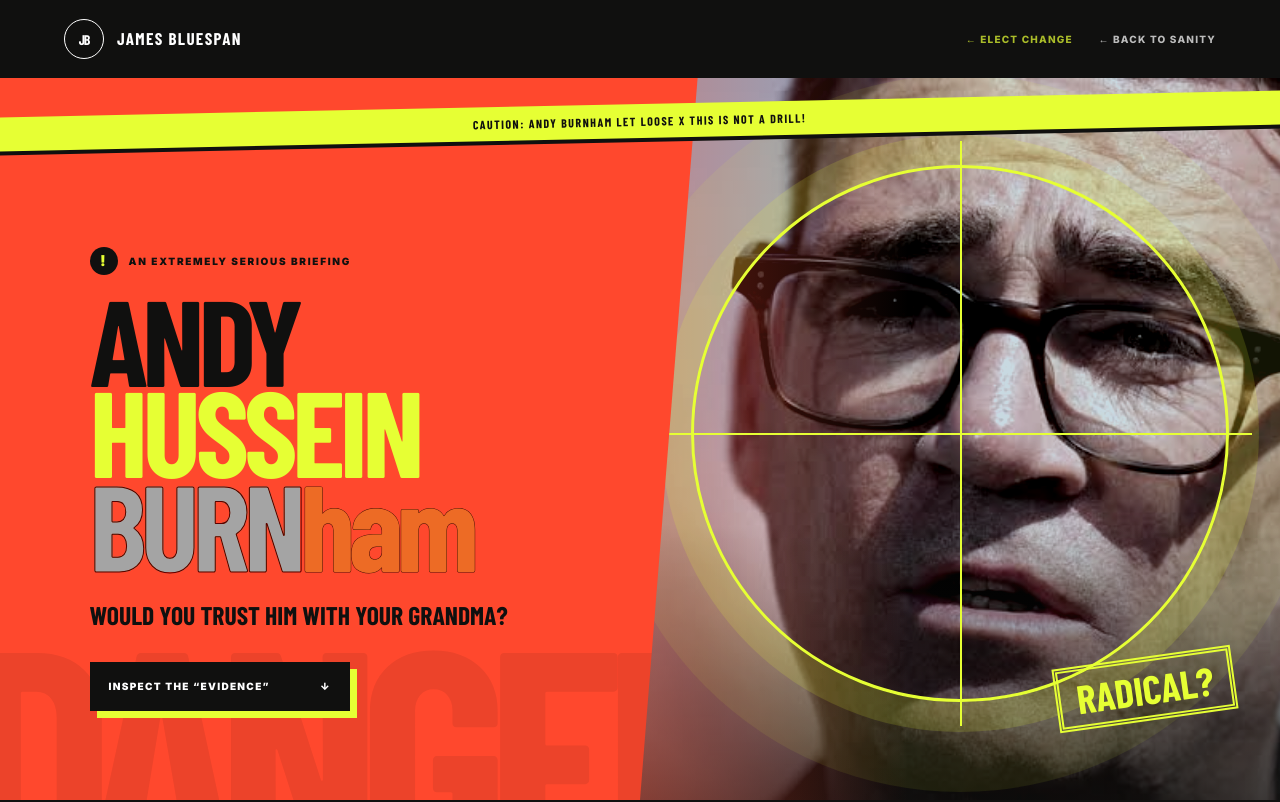
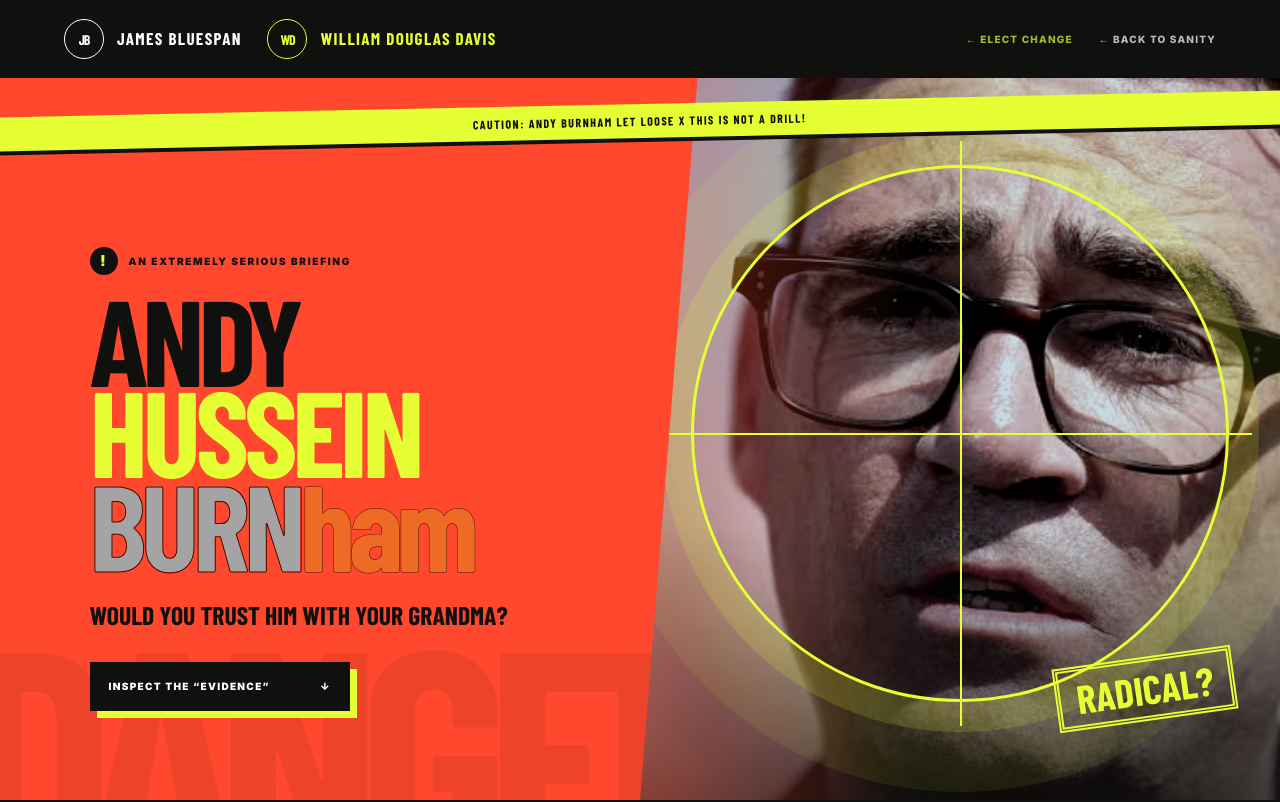
Before and after one commit to manualAlan/James-Bluespan-Campaign, a Next.js app: page /kalahooska in a window 1280 px wide. Shown: the top 802 px of the page. Built offline with nearby package versions, Linux system fonts and the light colour scheme; grey boxes are pictures that could not be loaded; a web font is replaced by a local one.

Commit message:
Add Davis campaign wordmark

```diff
--- a/app/globals.css
+++ b/app/globals.css
@@ -73,6 +73,8 @@ footer small { justify-self:end; font-size:8px; text-transform:uppercase; letter
 /* Kalahooska satire */
 .danger-page { --acid:#e6ff34; --alarm:#ff482d; --black:#10100f; background:#e9e3d5; color:var(--black); }
 .danger-nav { height:78px; padding:0 clamp(20px,5vw,72px); background:var(--black); color:#fff; display:grid; grid-template-columns:1fr auto; align-items:center; position:absolute; inset:0 0 auto; z-index:8; }
+.campaign-wordmarks { display:flex; align-items:center; gap:clamp(16px,2vw,30px); min-width:0; }
+.campaign-wordmarks .davis-wordmark { color:var(--acid); }
 .danger-links { justify-self:end; display:flex; align-items:center; gap:clamp(14px,2vw,28px); }
 .danger-links a { text-transform:uppercase; letter-spacing:.12em; font-size:10px; font-weight:800; white-space:nowrap; }
 .danger-links .elect-link { color:var(--acid); }
@@ -141,4 +143,4 @@ footer small { justify-self:end; font-size:8px; text-transform:uppercase; letter
 .danger-footer { background:var(--black); color:#fff; padding:30px clamp(24px,7vw,110px); display:flex; justify-content:space-between; gap:20px; font-size:8px; text-transform:uppercase; letter-spacing:.12em; opacity:1; }
 .danger-footer span,.danger-footer small { opacity:.55; }
 @media(max-width:800px){.danger-nav{grid-template-columns:1fr auto}.satire-tag{display:none}.danger-hero{grid-template-columns:1fr;min-height:760px}.burnham-shot{position:absolute;inset:78px 0 0 32%;clip-path:none;opacity:.62}.burnham-shot:after{background:linear-gradient(90deg,var(--alarm),rgba(255,72,45,.68) 40%,rgba(255,72,45,.1)),linear-gradient(0deg,var(--alarm),transparent 40%)}.danger-copy{max-width:620px}.danger-page h1{font-size:clamp(68px,14vw,104px)}.photo-stamp{font-size:29px}.panic-strip{grid-template-columns:1fr}.panic-strip strong{border-right:0;border-bottom:2px solid var(--black)}.case-file,.contrast{grid-template-columns:1fr;gap:70px}}
-@media(max-width:540px){.danger-nav .wordmark>span:last-child{display:none}.danger-nav{height:68px}.danger-links{gap:10px}.danger-links a{font-size:8px}.warning-tape.top{top:86px}.danger-hero{padding-top:68px;min-height:720px}.danger-copy{padding:145px 16px 70px}.burnham-shot{inset:68px 0 0 18%}.danger-page h1{font-size:clamp(58px,17vw,74px)}.danger-deck{max-width:260px}.photo-stamp{right:4%;bottom:8%;font-size:22px}.fiction-note{left:22px}.case-file,.contrast{padding:85px 22px}.charge-list article{grid-template-columns:34px 1fr}.charge-list b{grid-column:2}.quote-card{padding:28px}.final-warning{padding:85px 18px}.danger-footer{flex-direction:column}}
+@media(max-width:540px){.danger-nav .wordmark>span:last-child{display:none}.danger-nav{height:68px}.campaign-wordmarks{gap:8px}.campaign-wordmarks .monogram{width:34px;height:34px}.danger-links{gap:10px}.danger-links a{font-size:8px}.warning-tape.top{top:86px}.danger-hero{padding-top:68px;min-height:720px}.danger-copy{padding:145px 16px 70px}.burnham-shot{inset:68px 0 0 18%}.danger-page h1{font-size:clamp(58px,17vw,74px)}.danger-deck{max-width:260px}.photo-stamp{right:4%;bottom:8%;font-size:22px}.fiction-note{left:22px}.case-file,.contrast{padding:85px 22px}.charge-list article{grid-template-columns:34px 1fr}.charge-list b{grid-column:2}.quote-card{padding:28px}.final-warning{padding:85px 18px}.danger-footer{flex-direction:column}}
--- a/app/kalahooska/page.tsx
+++ b/app/kalahooska/page.tsx
@@ -14,9 +14,14 @@ export default function KalahooskaPage() {
   return (
     <main className="danger-page">
       <header className="danger-nav">
-        <a className="wordmark" href="/" aria-label="Back to James Bluespan home">
-          <span className="monogram" aria-hidden="true">JB</span><span>James Bluespan</span>
-        </a>
+        <div className="campaign-wordmarks">
+          <a className="wordmark" href="/" aria-label="Back to James Bluespan home">
+            <span className="monogram" aria-hidden="true">JB</span><span>James Bluespan</span>
+          </a>
+          <a className="wordmark davis-wordmark" href="https://manualalan.github.io/davis-for-kalahooska/" aria-label="Visit William Douglas Davis campaign website">
+            <span className="monogram" aria-hidden="true">WD</span><span>William Douglas Davis</span>
+          </a>
+        </div>
         <nav className="danger-links" aria-label="Campaign links">
           <a className="elect-link" href="https://manualalan.github.io/davis-for-kalahooska/">← Elect change</a>
           <a className="back-link" href="/">← Back to sanity</a>
```
Also changed, not shown: 4 other files (tests, documents, lock files or other folders).
